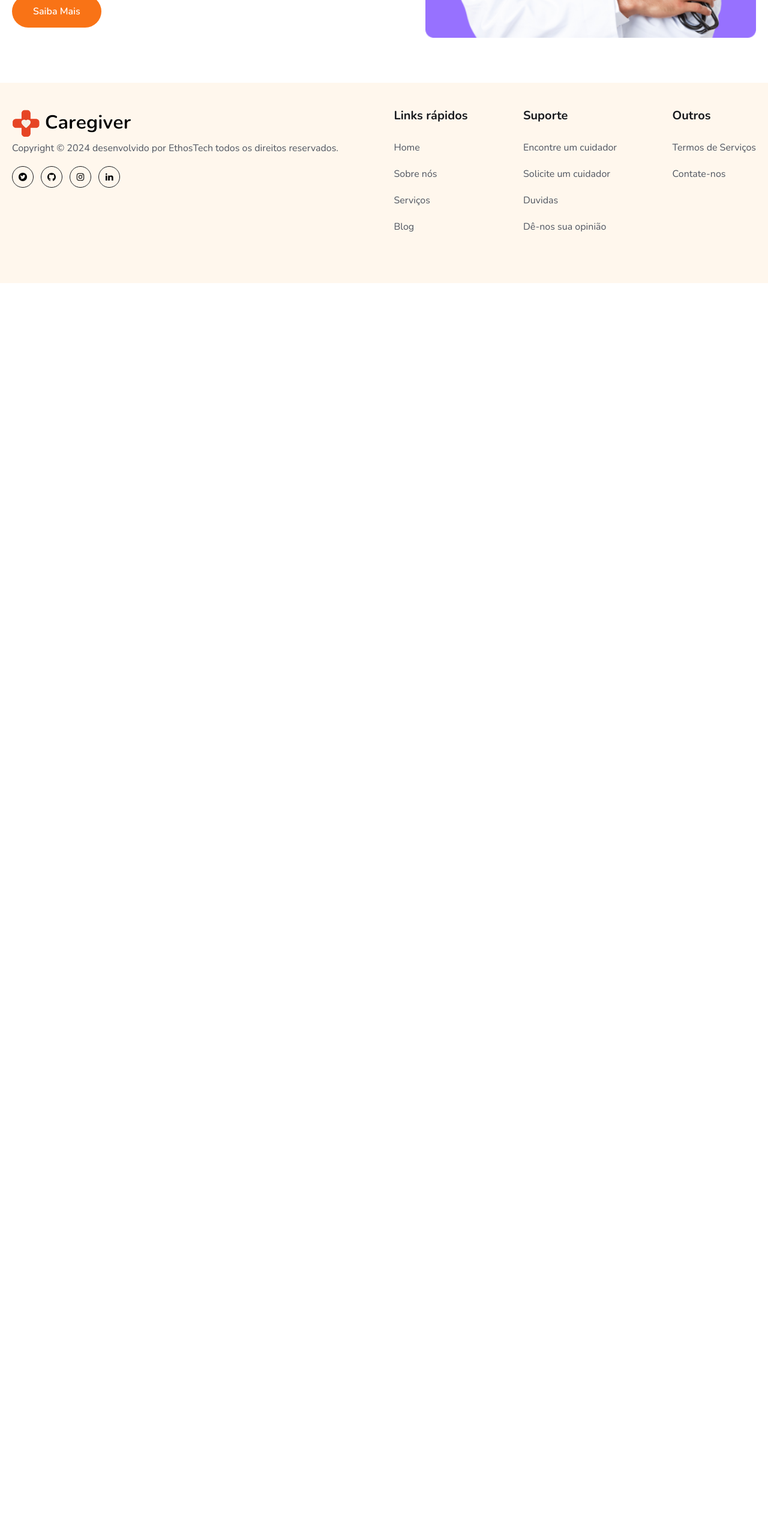
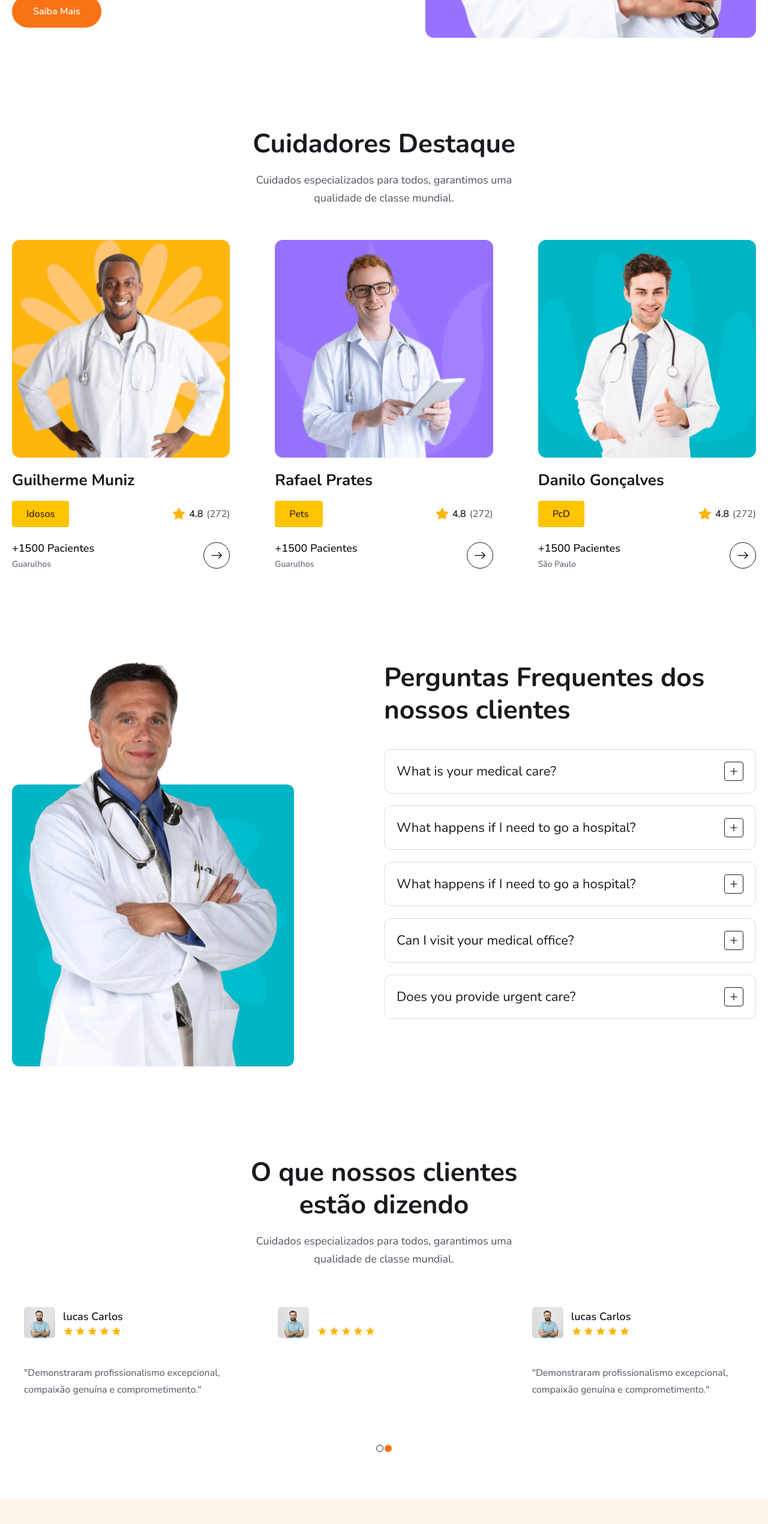
Before and after one commit to NotedSilva/Caregiver-Website, a React (Vite) app in the folder frontend/: page / in a window 1280 px wide. Shown: the part 3900-6441 px from the top of the page at 60% size. Before the commit the page ends 4372 px from the top, so only its background shows below. Built offline with nearby package versions, Linux system fonts and the light colour scheme.

Commit message:
Alocação dos componentes no home

```diff
--- a/frontend/src/pages/Home.jsx
+++ b/frontend/src/pages/Home.jsx
@@ -3,18 +3,23 @@ import {Link} from 'react-router-dom';
 
 import Sobre from '../components/Sobre/Sobre';
 import ServiceList from '../components/Servicos/ServiceList';
+import CuidadoresList from '../components/Cuidadores/CuidadoresList';
+import Depoimento from '../components/Depoimento/Depoimento';
 
 import img1 from '../assets/images/hero-img01.png';
 import img2 from '../assets/images/hero-img02.png';
 import img3 from '../assets/images/hero-img03.png';
 import img4 from '../assets/images/feature-img.png';
 import img5 from '../assets/images/video-icon.png';
+import img6 from '../assets/images/faq-img.png';
+
 import icon1 from '../assets/images/icon01.png';
 import icon2 from '../assets/images/icon02.png';
 import icon3 from '../assets/images/icon03.png';
 import icon4 from '../assets/images/avatar-icon.png';
 
 import {BsArrowRight} from 'react-icons/bs';
+import FaqList from '../components/Faq/FaqList';
 
 
 const Home = () => {
@@ -222,8 +227,50 @@ const Home = () => {
           </div>
       </div>
     </section>
+    {/* SEÇÃO RECURSOS FINAL*/}
 
+    {/* SEÇÃO CUIDADORES */}
+    <section>
+      <div className="container">
+      <div className="xl:w-[470px] mx-auto">
+          <h2 className="heading text-center">Cuidadores Destaque</h2>
+          <p className="text__para text-center">Cuidados especializados para todos, garantimos uma qualidade de classe mundial.</p>
+        </div>
 
+        <CuidadoresList />
+      </div>
+    </section>
+    {/* SEÇÃO CUIDADORES FIM */}
+
+    {/* SEÇÃO FAQ */}
+    <section>
+      <div className="container">
+        <div className="flex justify-between gap-[50px] lg:gap-0">
+          <div className="w-1/2 hidden md:block"><img src={img6} alt="Imagem do Faq" /></div>
+
+          <div className="w-full md:w-1/2">
+              <h2 className="heading">Perguntas Frequentes dos nossos clientes</h2>
+
+              <FaqList />
+          </div>
+        </div>
+      </div>
+    </section>
+    {/* SEÇÃO FAQ FINAL*/}
+
+    {/* SEÇÃO DEPOIMENTO */}
+
+    <section>
+      <div className="container">
+      <div className="xl:w-[470px] mx-auto">
+          <h2 className="heading text-center">O que nossos clientes estão dizendo</h2>
+          <p className="text__para text-center">Cuidados especializados para todos, garantimos uma qualidade de classe mundial.</p>
+        </div>
+        <Depoimento />
+      </div>
+    </section>
+
+    {/* SEÇÃO DEPOIMENTO  FIM*/}
 
   </>
 };
```
